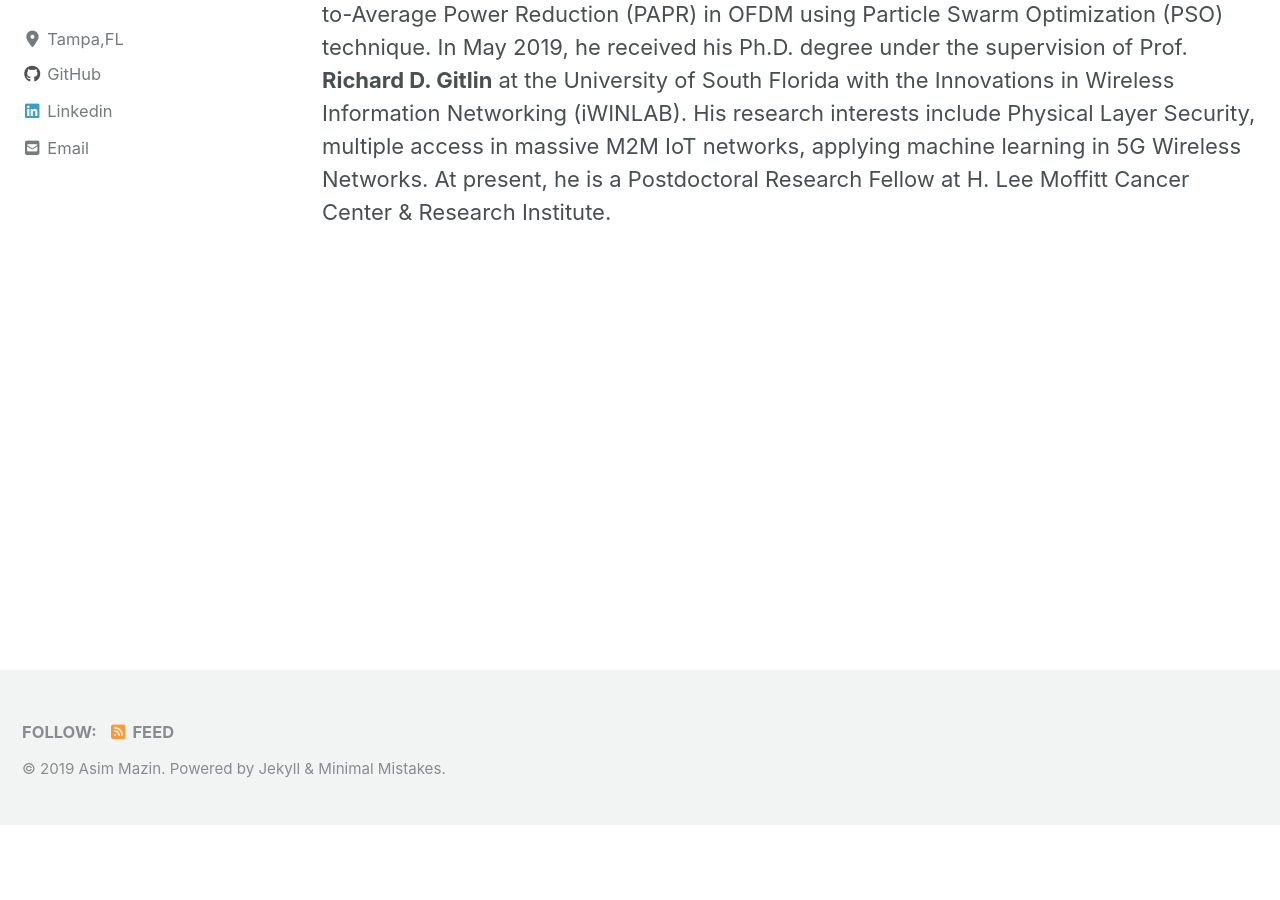
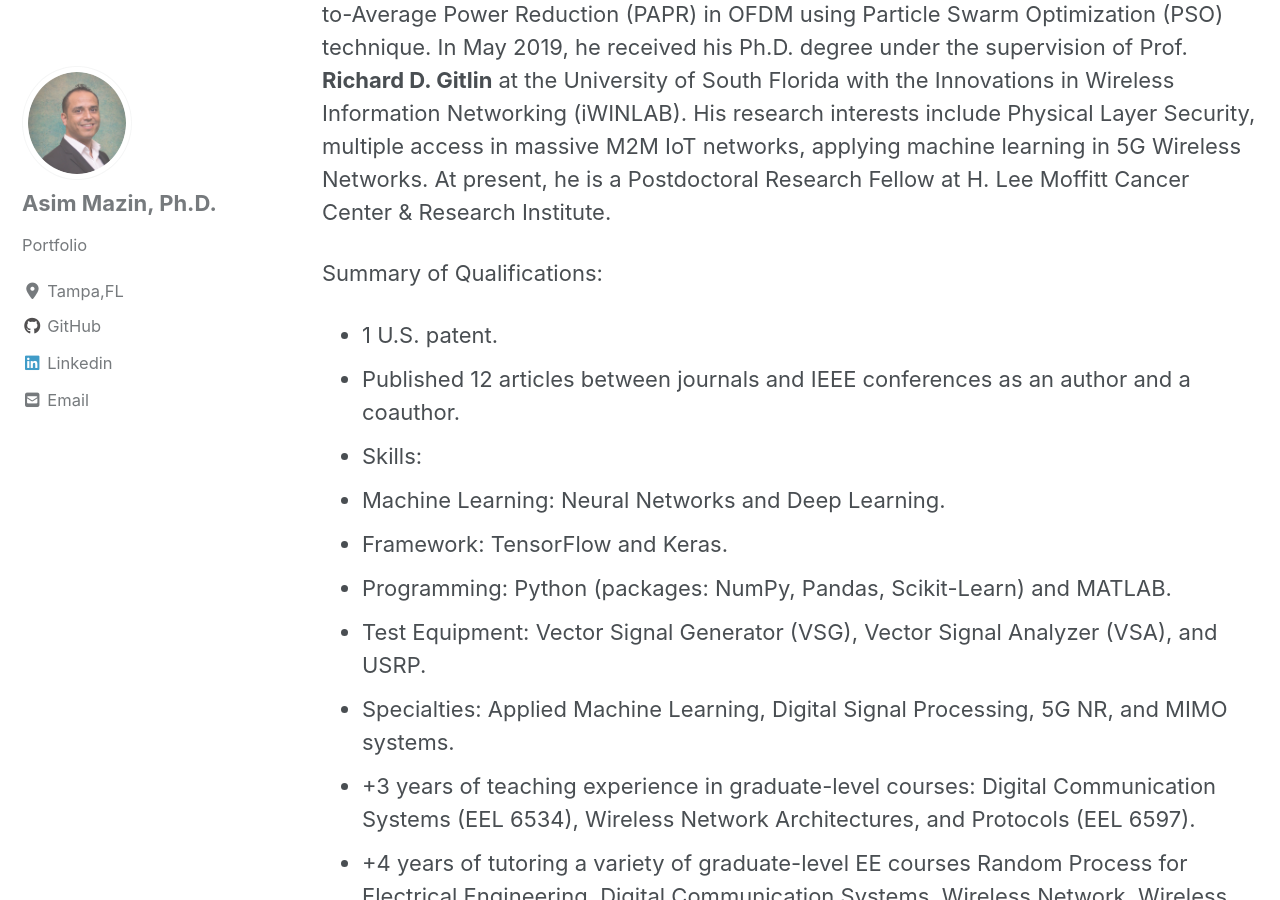
Before and after one commit to AsimMazin/Asimmazin.github.io, a Jekyll site: the page built from _pages/about.md, in a window 1280 px wide and 900 px high, scrolled down 297 px. Built offline with Jekyll 4.4.1, drawn with Linux system fonts in a browser that asks for light colours; cached includes are drawn as plain includes; nearby versions of some CDN libraries; before the commit the page ends 1122 px from its top, so only the background shows below that; some of the changed text lies outside the part shown.

Commit message:
New Modifications

```diff
--- a/_pages/about.md
+++ b/_pages/about.md
@@ -10,3 +10,15 @@
 His Master's thesis was Peak-to-Average Power Reduction (PAPR) in OFDM using Particle Swarm Optimization (PSO) technique.
 In May 2019, he received his Ph.D. degree under the supervision of Prof. **Richard D. Gitlin** at the University of South Florida with the Innovations in Wireless Information Networking (iWINLAB).
 His research interests include Physical Layer Security, multiple access in massive M2M IoT networks, applying machine learning in 5G Wireless Networks. At present, he is a Postdoctoral Research Fellow at H. Lee Moffitt Cancer Center & Research Institute.
+
+Summary of Qualifications:
+- 1 U.S. patent.
+- Published 12 articles between journals and IEEE conferences as an author and a coauthor.
+- Skills:
+- Machine Learning: Neural Networks and Deep Learning.
+- Framework: TensorFlow and Keras.
+- Programming: Python (packages: NumPy, Pandas, Scikit-Learn) and MATLAB.
+- Test Equipment: Vector Signal Generator (VSG), Vector Signal Analyzer (VSA), and  USRP.
+- Specialties: Applied Machine Learning, Digital Signal Processing, 5G NR, and MIMO systems.
+- +3 years of teaching experience in graduate-level courses: Digital Communication Systems (EEL 6534), Wireless Network Architectures, and Protocols (EEL 6597).
+- +4 years of tutoring a variety of graduate-level EE courses  Random Process for Electrical Engineering, Digital Communication Systems, Wireless Network, Wireless Communication Lab, Personal Mobile Communications, Digital Signal Processing I & II, and Systems & Control Theory I.
```
